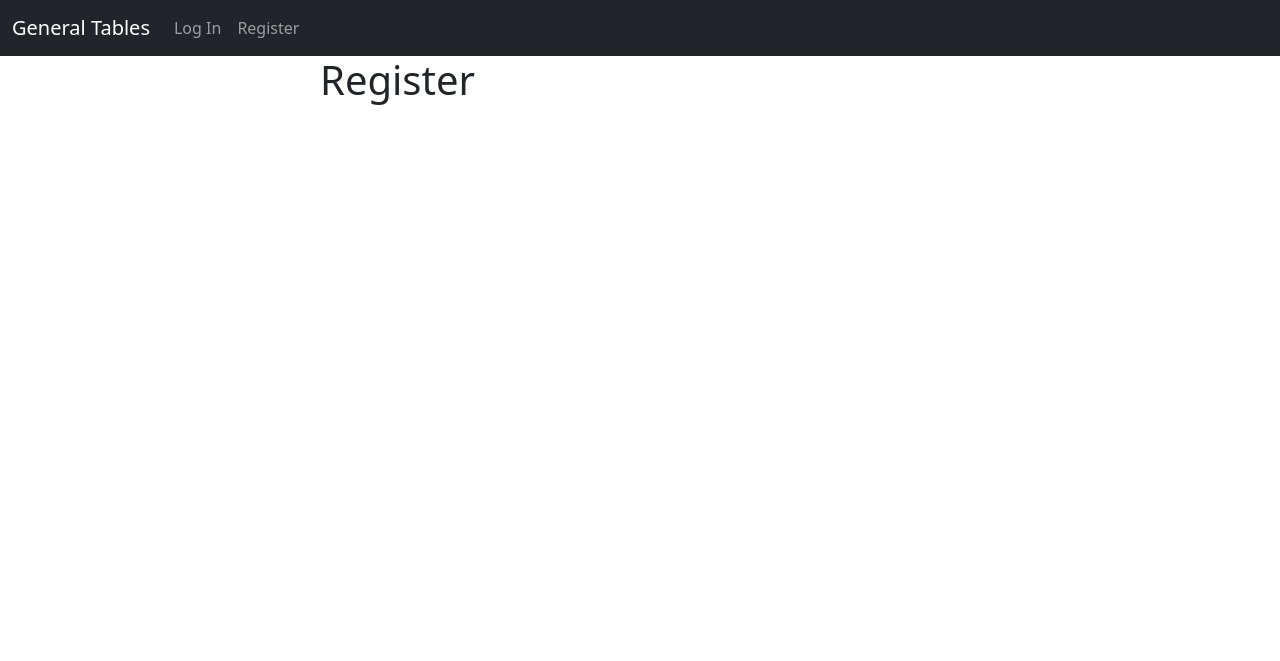
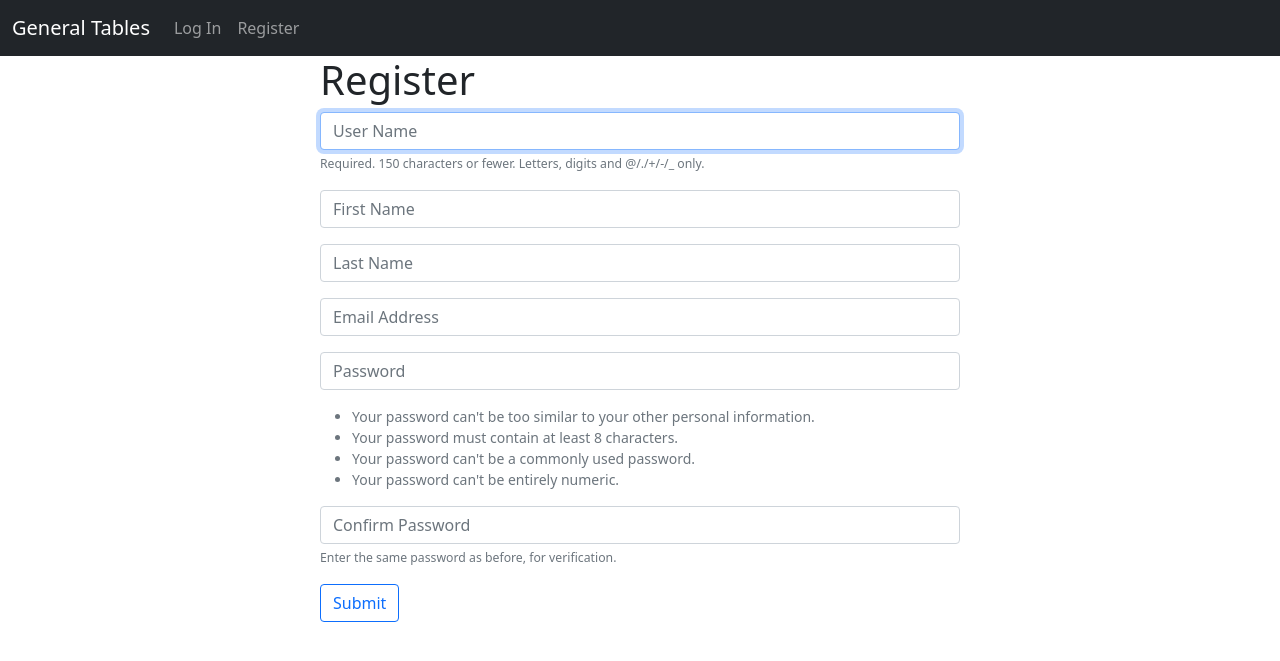
Before and after one commit to AamirIqbal99/general-tables, a Django app: page /register/ in a window 1280 px wide. Shown: the top 661 px of the page. Run offline with Django 4.2, Linux system fonts and the light colour scheme.

Commit message:
Add files via upload

```diff
--- a/tables/admin.py
+++ b/tables/admin.py
@@ -1,3 +1,4 @@
 from django.contrib import admin
+from . models import Record
 
-# Register your models here.
+admin.site.register(Record)
--- a/tables/forms.py
+++ b/tables/forms.py
@@ -0,0 +1,47 @@
+from django.contrib.auth.forms import UserCreationForm
+from django.contrib.auth.models import User
+from django import forms
+from . models import Record
+
+class SignUpForm(UserCreationForm):
+    # creating fields for the Sign up form
+    email = forms.EmailField(label="", widget=forms.TextInput(attrs={'class':'form-control', 'placeholder':'Email Address'}))
+    first_name = forms.CharField(label="", max_length=100, widget=forms.TextInput(attrs={'class':'form-control', 'placeholder':'First Name'}))
+    last_name = forms.CharField(label="", max_length=100, widget=forms.TextInput(attrs={'class':'form-control', 'placeholder':'Last Name'}))
+
+    class Meta:
+        model = User
+        fields = ('username', 'first_name', 'last_name', 'email', 'password1', 'password2')
+
+    def __init__(self, *args, **kwargs):
+        super(SignUpForm, self).__init__(*args, **kwargs)
+
+        self.fields['username'].widget.attrs['class'] = 'form-control'
+        self.fields['username'].widget.attrs['placeholder'] = 'User Name'
+        self.fields['username'].label = ''
+        self.fields['username'].help_text = '<span class="form-text text-muted"><small>Required. 150 characters or fewer. Letters, digits and @/./+/-/_ only.</small></span>'
+
+        self.fields['password1'].widget.attrs['class'] = 'form-control'
+        self.fields['password1'].widget.attrs['placeholder'] = 'Password'
+        self.fields['password1'].label = ''
+        self.fields['password1'].help_text = '<ul class="form-text text-muted small"><li>Your password can\'t be too similar to your other personal information.</li><li>Your password must contain at least 8 characters.</li><li>Your password can\'t be a commonly used password.</li><li>Your password can\'t be entirely numeric.</li></ul>'
+
+        self.fields['password2'].widget.attrs['class'] = 'form-control'
+        self.fields['password2'].widget.attrs['placeholder'] = 'Confirm Password'
+        self.fields['password2'].label = ''
+        self.fields['password2'].help_text = '<span class="form-text text-muted"><small>Enter the same password as before, for verification.</small></span>'
+
+
+# Create Add Record Form
+class AddRecordForm(forms.ModelForm):
+    first_name = forms.CharField(required=True, widget=forms.widgets.TextInput(attrs={"placeholder":"First Name", "class":"form-control"}), label="")
+    last_name = forms.CharField(required=True, widget=forms.widgets.TextInput(attrs={"placeholder":"Last Name", "class":"form-control"}), label="")
+    email = forms.CharField(required=True, widget=forms.widgets.TextInput(attrs={"placeholder":"Email", "class":"form-control"}), label="")
+    phone = forms.CharField(required=True, widget=forms.widgets.TextInput(attrs={"placeholder":"Phone", "class":"form-control"}), label="")
+    city = forms.CharField(required=True, widget=forms.widgets.TextInput(attrs={"placeholder":"City", "class":"form-control"}), label="")
+    state = forms.CharField(required=True, widget=forms.widgets.TextInput(attrs={"placeholder":"State", "class":"form-control"}), label="")
+    zipcode = forms.CharField(required=True, widget=forms.widgets.TextInput(attrs={"placeholder":"Zip Code", "class":"form-control"}), label="")
+
+    class Meta:
+        model = Record
+        exclude = ("user",)
--- a/tables/templates/navbar.html
+++ b/tables/templates/navbar.html
@@ -8,6 +8,11 @@
         <ul class="navbar-nav me-auto mb-2 mb-lg-0">
 
           {% if user.is_authenticated %}
+
+            <li class="nav-item">
+              <a class="nav-link" href="{% url 'add_record' %}">Add Record</a>
+            </li>
+
             <li class="nav-item">
               <a class="nav-link" href="{% url 'logout' %}">Log Out</a>
             </li>
--- a/tables/templates/register.html
+++ b/tables/templates/register.html
@@ -4,5 +4,26 @@
 
     <div class="col-md-6 offset-md-3">
         <h1>Register</h1>
+
+        <form method="POST" action="">
+            {% csrf_token %}
+
+            {% if form.errors %}
+                <div class="alert alert-warning alert-dismissible fade show" role="alert">
+                    Your Form has Errors
+                    {% for field in form %}
+                        {% if field.errors %}
+                            {{field.errors}}
+                        {% endif %}
+                    {% endfor %}
+                    <button type="button" class="btn-close" data-bs-dismiss="alert" aria-label="Close"></button>
+                </div>
+            {% endif %}
+
+            {{ form.as_p }}
+
+            <button type="submit" class="btn btn-outline-primary">Submit</button>
+        </form>
+
     </div>
 {% endblock %}
--- a/tables/urls.py
+++ b/tables/urls.py
@@ -6,4 +6,8 @@ urlpatterns = [
     path('', views.login_user, name='login'), # <--- use this if you are creating seperate page for loggin in
     path('logout/', views.logout_user, name='logout'),
     path('register/', views.register_user, name='register'),
+    path('record/<int:pk>', views.customer_record, name='record'),
+    path('delete_record/<int:pk>', views.delete_record, name='delete_record'),
+    path('add_record/', views.add_record, name='add_record'),
+    path('update_record/<int:pk>', views.update_record, name='update_record'),
 ]
--- a/tables/views.py
+++ b/tables/views.py
@@ -1,8 +1,11 @@
 from django.shortcuts import render, redirect
 from django.contrib.auth import authenticate, login, logout
 from django.contrib import messages
+from . forms import SignUpForm, AddRecordForm
+from . models import Record
 
 def home(request):
+    records = Record.objects.all()
     # Check to see if logging in
     if request.method == 'POST':
         username = request.POST['username'] # <--- because we have given name username in input methon of our home.html file
@@ -20,7 +23,7 @@ def home(request):
             messages.success(request, "There was an error while Logging In. Please check your User Name and Password!")
             return redirect('home')
     else:
-        return render(request, 'home.html', {})
+        return render(request, 'home.html', {'records': records})
 
 def login_user(request): # <--- use this method if you are creating seperate page for logging in, also see urls.py file
     pass
@@ -32,4 +35,57 @@ def logout_user(request):
     return redirect('home')
 
 def register_user(request):
-    return render(request, 'register.html', {})
+    if request.method == 'POST':
+        form = SignUpForm(request.POST)
+        if form.is_valid():
+            form.save()
+            # Authenticate user and user login
+            username = form.cleaned_data['username']
+            password = form.cleaned_data['password1']
+            user = authenticate(username=username, password=password)
+            login(request, user)
+            messages.success(request, "You have registered Successfully, Welcome!")
+            return redirect('home')
+    else:
+        form = SignUpForm()
+        return render(request, 'register.html', {'form': form})
+    return render(request, 'register.html', {'form': form})
+
+def customer_record(request, pk):
+    if request.user.is_authenticated:
+        # lookup the records
+        customer_record = Record.objects.get(id=pk)
+        return render(request, 'record.html', {'customer_record': customer_record})
+    else:
+        messages.success(request, "You have to Login to view that Record!")
+        return render('home')
+
+def delete_record(request, pk):
+    if request.user.is_authenticated: # <--- if user is authenticated then he must allow to delete the data
+        delete_it = Record.objects.get(id=pk)
+        delete_it.delete()
+        messages.success(request, "Record has been Deleted Successfully!")
+        return redirect('home')
+    else:
+        messages.success(request, "You must be Logged In to delete that Record!")
+        return redirect('home')
+
+def add_record(request):
+    form = AddRecordForm(request.POST or None)
+    if request.user.is_authenticated:
+        if request.method == 'POST':
+            if form.is_valid():
+                add_record = form.save()
+                messages.success(request, "Record added Successfully!")
+                return redirect('home')
+        return render(request, 'add_record.html', {'form':form})
+
+def update_record(request, pk):
+    if request.user.is_authenticated:
+        current_record = Record.objects.get(id=pk)
+        form = AddRecordForm(request.POST or None, instance=current_record)
+        if form.is_valid():
+            form.save()
+            messages.success(request, "Record has been Updated Successfully!")
+            return redirect('home')
+        return render(request, 'update_record.html', {'form':form})
```
Also changed, not shown: tables/models.py (+12 -1 lines), tables/templates/add_record.html (added, +21 -0 lines), tables/templates/home.html (+37 -2 lines), tables/templates/record.html (added, +38 -0 lines), tables/templates/update_record.html (added, +21 -0 lines), tables/migrations/0001_initial.py (added).
